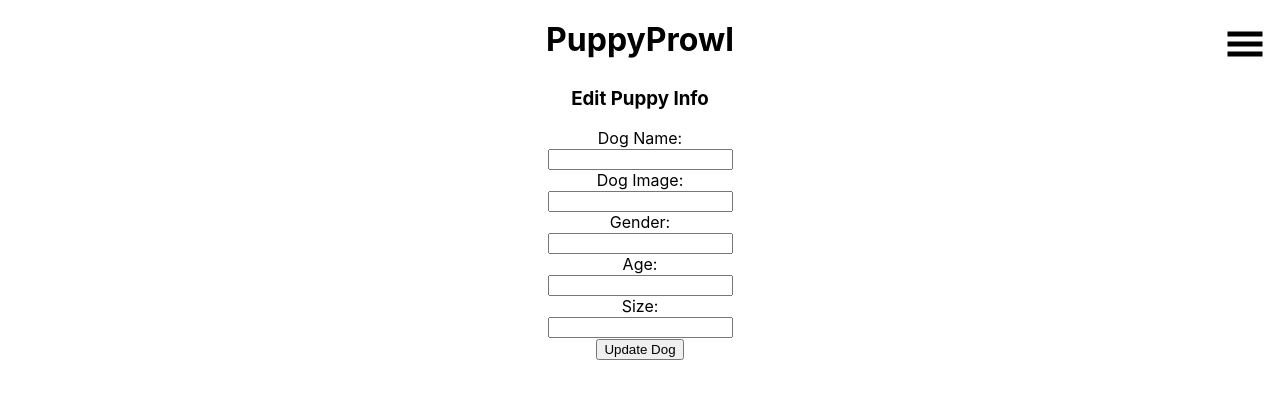
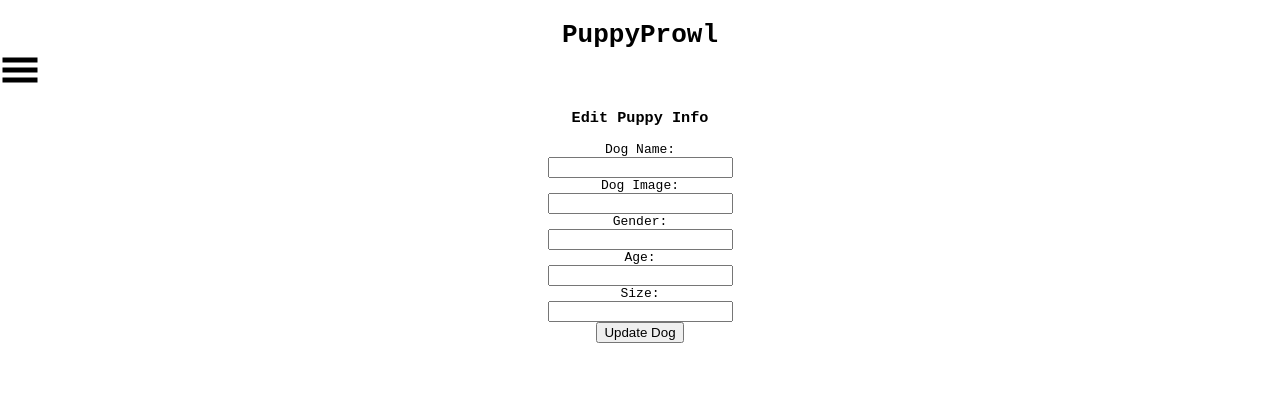
Before and after one commit to EmilyFernschild/puppy-prowl, a React (Create React App) app in the folder client/: page /dogs/1 in a window 1280 px wide. Shown: the top 398 px of the page. Built offline with nearby package versions, Linux system fonts and the light colour scheme; no server answers.

Commit message:
got calendar functionality!

```diff
--- a/client/package.json
+++ b/client/package.json
@@ -19,6 +19,7 @@
     "react-router-dom": "^6.4.3",
     "react-scripts": "5.0.1",
     "react-window": "^1.8.8",
+    "styled-components": "^5.3.6",
     "web-vitals": "^2.1.4"
   },
   "scripts": {
--- a/client/src/App.css
+++ b/client/src/App.css
@@ -37,12 +37,13 @@
   margin-top: -35px;
 }
 .Title{
-  text-align: center;
   padding: 0px;
   padding-top: 10px;
   margin: 0px;
   margin-top: 10px;
+  text-align: center;
 }
+
 /* .Nav{
   padding: 0px;
   margin: 0px;
@@ -52,6 +53,7 @@
 * {box-sizing:border-box;}
 /* body {background:var(--green); font-family:monospace; color:#7DE186;}
 p {background:#06282C; padding:15px; font-size:14px; line-height:1.4;} */
+body {font-family:monospace}
 img {max-width:100%;}
 .wrap {max-width:1120px; margin:0 auto;}
 .container {column-count:3; column-gap:0; margin-top:15px;}
@@ -73,5 +75,16 @@ img {max-width:100%;}
   font-size: 16px;
 }
 .pup-card{
-  border: #7DE186;
+  background-color:#ddd;
+  /* display: grid;
+  grid-template-columns: repeat(auto-fit, minmax(200px, 1fr));
+  grid-template-rows: repeat(auto-fit, minmax(200px, 1fr));
+  grid-auto-rows:200px;
+  grid-auto-flow:row dense;
+  grid-gap: 10px;
+  box-sizing:border-box; */
 }
+
+.card-img{
+ align-items: left;
+}
--- a/client/src/Components/Appointments.jsx
+++ b/client/src/Components/Appointments.jsx
@@ -5,7 +5,7 @@ import "react-datepicker/dist/react-datepicker.css";
 import addDays from 'date-fns/addDays'
 import setHours from 'date-fns/setHours'
 import setMinutes from 'date-fns/setMinutes'
-// import moment from "moment";
+import moment from "moment";
 
 function Appointments({walkers, client, addNewAppointment, appointments}){
     const [date, setDate] = useState("");
@@ -18,12 +18,11 @@ function Appointments({walkers, client, addNewAppointment, appointments}){
     const filterPassedTime = (time) => {
         const currentDate = new Date();
         const availableDate = new Date(time);
-        const workingHours = currentDate.getTime() < availableDate.getTime()
-        // const bookedAppts = appointments.map((appt)=> moment(appt.appointment)._d.getTime())
-        // console.log(bookedAppts)
-        //   return booked === availableDate.getTime ? booked - workingHours : workingHours
-        return workingHours
+        const availableHours = currentDate.getTime() < availableDate.getTime()
+        return availableHours
       };
+
+    const excludedTimes = appointments.map((appt)=> moment(appt.appointment)._d.getTime())
 
     let navigate = useNavigate();
 
@@ -52,10 +51,6 @@ function Appointments({walkers, client, addNewAppointment, appointments}){
         })
     }
 
-    // function handleDateSelect(){
-
-    // }
-
     return (
     <div>
         <form onSubmit={handleSubmit}>
@@ -81,7 +76,6 @@ function Appointments({walkers, client, addNewAppointment, appointments}){
             <DatePicker
                 placeholderText="Click to select a date"
                 selected={date}
-                // onSelect={handleDateSelect}
                 onChange={(date)=>{setDate(date)}}
                 name='date'
                 showTimeSelect
@@ -97,6 +91,7 @@ function Appointments({walkers, client, addNewAppointment, appointments}){
                 minTime={setHours(setMinutes(new Date(), 0), 8)}
                 maxTime={setHours(setMinutes(new Date(), 0), 17)}
                 filterTime={filterPassedTime}
+                excludeTimes={excludedTimes}
             />
             <br/>
             <button type="submit">Submit Dog Walk Appointment!</button>
--- a/client/src/Components/NavBar.jsx
+++ b/client/src/Components/NavBar.jsx
@@ -3,6 +3,7 @@ import { NavLink } from "react-router-dom";
 import { GiHamburgerMenu } from 'react-icons/gi'
 import { useState } from "react";
 import { useNavigate } from "react-router-dom";
+import styled from 'styled-components'
 
 function NavBar({updateClient, client}){
     // const[isLoading, setIsLoading] = useState(false)
@@ -28,30 +29,85 @@ function NavBar({updateClient, client}){
     }
 
     return (
-        <div className="Nav">
-          <h1 className="Title" onClick={navHome}>PuppyProwl</h1>
-          <div className="NavBar">
+      <div>
+        <div>
+        <h1 className="Title" onClick={navHome}>PuppyProwl</h1>
+        </div>
+        <Nav >
+          <Menu >
           {!menu?
-           <div className="hambuger" onClick={() => setMenu(!menu)}>
+           <div onClick={() => setMenu(!menu)}>
              <GiHamburgerMenu size={40}/>
            </div>:
-           <nav className="navigation">
-              {client?<NavLink to = "/PupsContainer">Puppies</NavLink>:null}
+           <ul >
+              {client?<li><NavLink to = "/PupsContainer">Puppies</NavLink></li>:null}
               <br/>
-              <NavLink to = "/WalkersContainer">Dog Walkers</NavLink>
+              <li><NavLink to = "/WalkersContainer">Dog Walkers</NavLink></li>
               <br/>
-              {client?<NavLink to = "/Appointments">Schedule a Walk!</NavLink>:null}
+              {client?<li><NavLink to = "/Appointments">Schedule a Walk!</NavLink></li>:null}
               <br/>
-              {client?<NavLink to = {`/client/${client.id}`}>Account</NavLink>:null}
+              {client?<li><NavLink to = {`/client/${client.id}`}>Account</NavLink></li>:null}
               <br/>
-              {!client?<NavLink to = "/Login">Login</NavLink>:
-              <NavLink to = "/" onClick={handleLogOut}>Logout</NavLink>}
+              {!client?<li><NavLink to = "/Login">Login</NavLink></li>:
+              <li><NavLink to = "/" onClick={handleLogOut}>Logout</NavLink></li>}
               <br/>
-              <button onClick={() => setMenu(!menu)}>^</button>
-            </nav>}
-            </div>
+              <li onClick={() => setMenu(!menu)}>^</li>
+            </ul>}
+            </Menu>
+        </Nav>
         </div>
     )
 }
 
 export default NavBar;
+
+// const Nav = styled.div`
+//   position: relative;
+//   display: inline-block;
+//   justify-content:space-between;
+//   align-content:right;
+// `;
+
+// const Menu = styled.div`
+//   display: inline-block;
+//   position: absolute;
+//   align-items: right;
+//   a{
+//     text-decoration: none;
+//     color:black;
+//     font-family: monospace;
+//     font-size: 16px;
+//     display: block;
+//     right: 0;
+//   }
+//   a:hover{
+//     color:green;
+//     display: block;
+//   }
+//   ul{
+//     list-style:none;
+//     background-color: white;
+//   }
+// `;
+
+const Nav = styled.div`
+  display: flex;
+  justify-content:space-between;
+`;
+
+const Menu = styled.div`
+  display: flex;
+  align-items: center;
+  a{
+    text-decoration: none;
+    color:black;
+    font-family:Arial;
+  }
+  a:hover{
+    color:green;
+  }
+  ul{
+    list-style:none;
+  }
+
+`;
--- a/client/src/Components/PupCard.jsx
+++ b/client/src/Components/PupCard.jsx
@@ -2,7 +2,7 @@
 function Pups({pup}){
     return (
     <div className="pup-card" style={{ margin: `50px`, display: `flex`, flexDirection: `row`, justifyContent: `center` }}>
-        <img src={pup.dog_image} alt="Puppy" style={{ height: `400px` }}/>
+        <img className="card-img" src={pup.dog_image} alt="Puppy" style={{ height: `400px` }}/>
         <div className="e-card-stacked">
             <div className="e-card-header">
                 <div className="e-card-header-caption">
```
Also changed, not shown: 2 other files (tests, documents, lock files or other folders).
